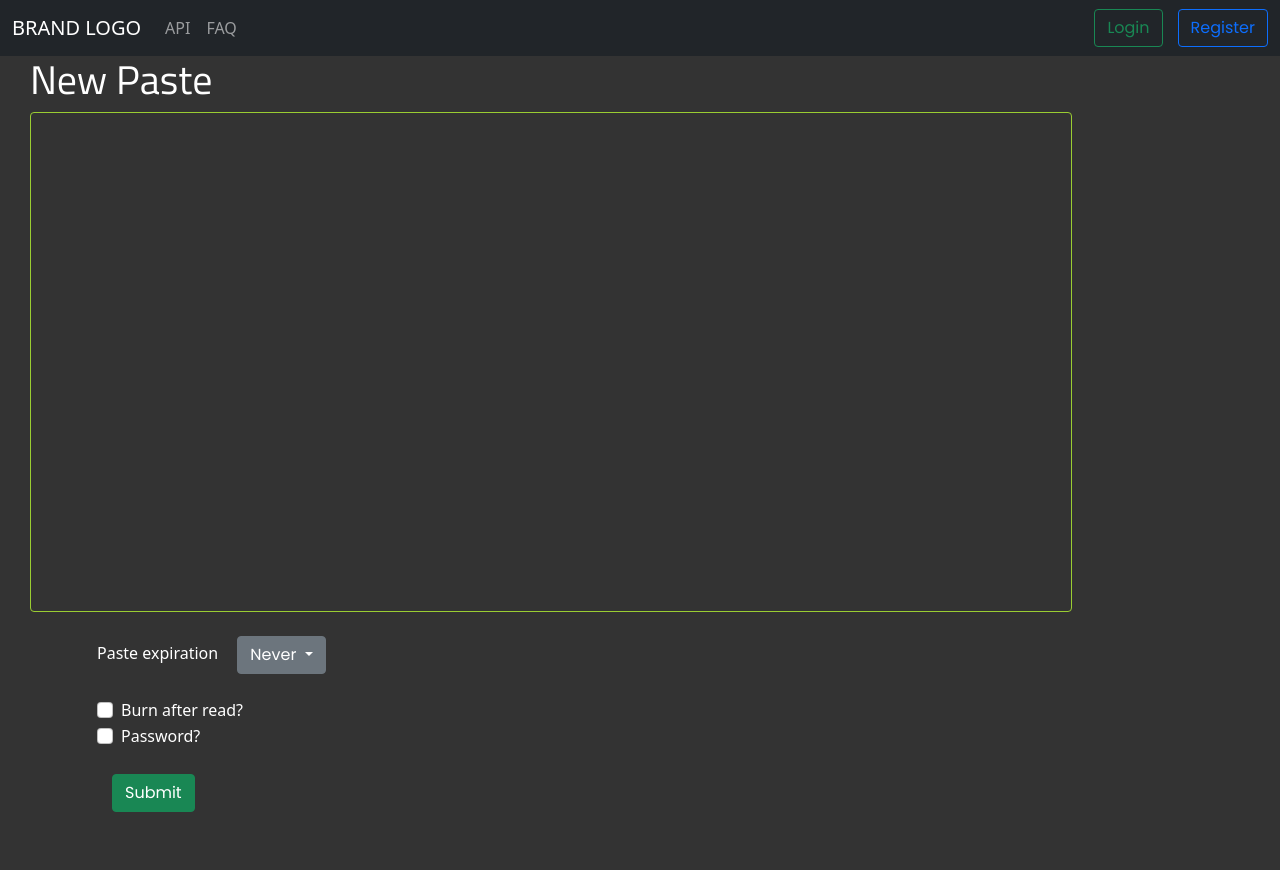
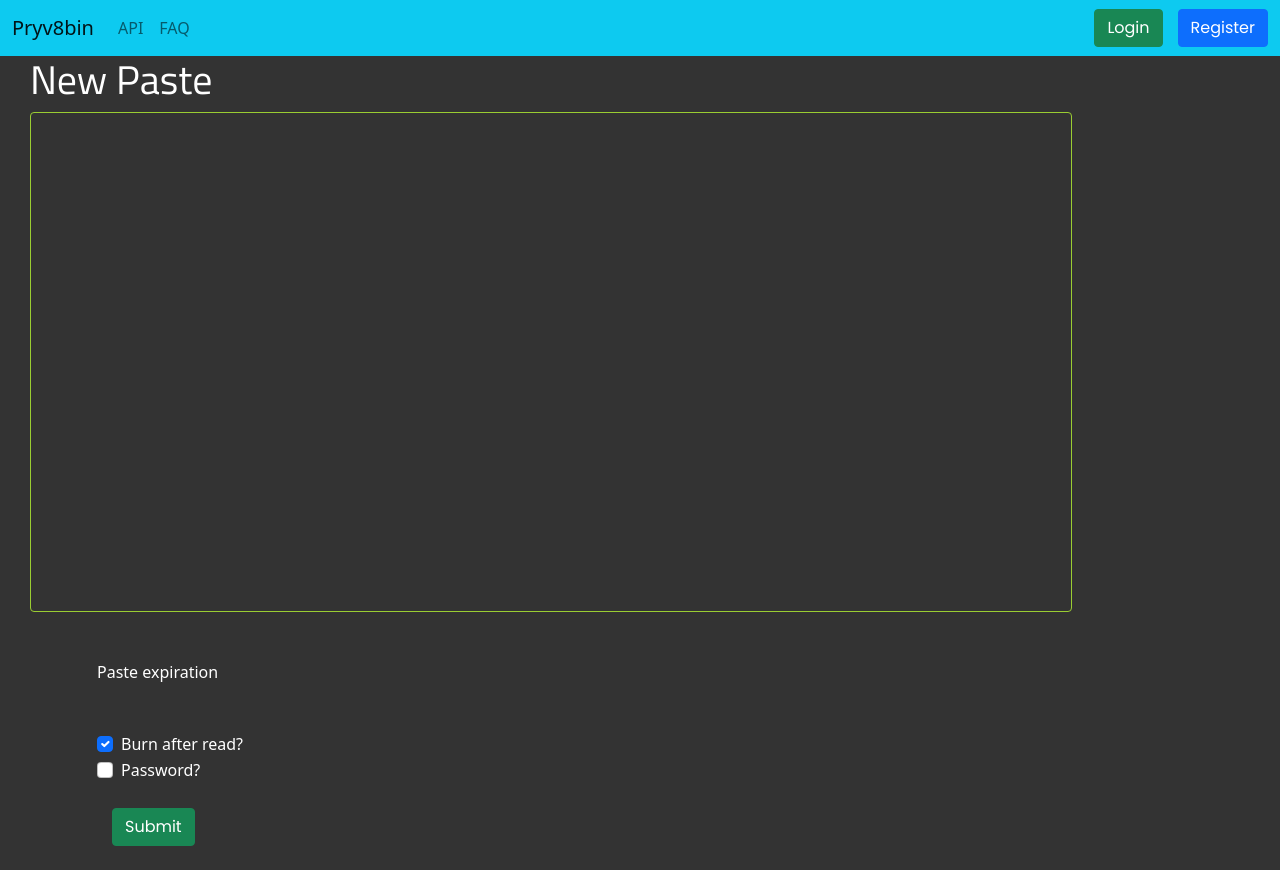
Before and after one commit to V01D0/pryv8bin, a CodeIgniter 4 app: template app/Views/index.php in a window 1280 px wide. Before the commit the page ends 812 px from the top, so only its background shows below. Run offline with PHP 8.4 and a stand-in for CodeIgniter, Linux system fonts and the light colour scheme; the template is opened without the code that fills it, so the values that code supplies are empty; some libraries are stand-ins or nearby versions.

Commit message:
changed class names, dropdown menu L&F; cleaned inline js

```diff
--- a/app/Views/index.php
+++ b/app/Views/index.php
@@ -17,10 +17,10 @@
 </head>
 
 <body>
-	<nav class="navbar navbar-expand-lg navbar-dark bg-dark">
+	<nav class="navbar navbar-expand-lg navbar-light bg-info">
 		<div class="container-fluid">
 			<!-- <li id="nav__brand"></li> -->
-			<a class="navbar-brand" href=".">BRAND LOGO</a>
+			<a class="navbar-brand" href=".">Pryv8bin</a>
 			<button class="navbar-toggler" type="button" data-bs-toggle="collapse" data-bs-target="#navbarSupportedContent" aria-controls="navbarSupportedContent" aria-expanded="false" aria-label="Toggle navigation">
 				<span class="navbar-toggler-icon"></span>
 			</button>
@@ -37,8 +37,8 @@
 				</ul>
 			</div>
 			<div class="d-flex">
-				<button class="btn btn-outline-success" type="button">Login</button>
-				<button class="btn btn-outline-primary" type="button">Register</button>
+				<button class="btn btn-success" type="button">Login</button>
+				<button class="btn btn-primary" type="button">Register</button>
 			</div>
 		</div>
 	</nav>
@@ -98,7 +98,7 @@
 				</div>
 			</div>
 		</form> -->
-		<?= form_open('paste') ?>
+		<?= form_open('paste', 'onsubmit="validate()"') ?>
 		<div class="col-10">
 			<textarea class="form-control" id="paste-text"></textarea>
 		</div>
@@ -107,17 +107,34 @@
 			<div class="container">
 				<div class="row">
 					<div class="col">
+						<br>
 						<div class="dropdown">
 							<label class="form-check-label">Paste expiration</label>
-							<button class="btn btn-secondary dropdown-toggle" onclick="getOption()" value="Never" id="expiry" type="button" id="dropdownMenuButton1" data-bs-toggle="dropdown" aria-expanded="false">
+							<!-- <button class="btn btn-secondary dropdown-toggle" onclick="getOption()" value="Never" id="expiry" type="button" id="dropdownMenuButton1" data-bs-toggle="dropdown" aria-expanded="false">
 								Never
-							</button>
-							<ul class="dropdown-menu" aria-labelledby="dropdownMenuButton1">
-								<!-- <li><a class="dropdown-item" href="#">Burn after read</a></li>
+							</button> -->
+							<!-- <ul class="dropdown-menu" aria-labelledby="dropdownMenuButton1"> -->
+							<!-- <li><a class="dropdown-item" href="#">Burn after read</a></li>
 								<li><button class="dropdown-item" type="button">Action</button></li>
 								<li><a class="dropdown-item" href="#">Something else here</a></li> -->
-								<!-- TODO: FIX DROPDOWN MENU -->
-							</ul>
+							<!-- TODO: FIX DROPDOWN MENU -->
+							<!-- </ul> -->
+							<?php
+							$options = [
+								'never' => 'Never',
+								'bar' => 'Burn after read',
+								'm10' => '10 Minutes',
+								'd1' => '1 Day',
+								'w1' => '1 Week',
+								'w2' => '2 Weeks',
+								'm1' => '1 Month',
+								'm6' => '6 Months',
+								'y1' => '1 Year'
+							];
+							echo form_dropdown('expiry', $options, 'bar', 'id=expiry onchange="uncheck()"');
+							?>
+							<br>
+							<br>
 						</div>
 					</div>
 				</div>
@@ -128,7 +145,7 @@
 					<div class="col">
 						<div>
 							<div class="form-check">
-								<input class="form-check-input" type="checkbox" value="" id="burn-after-read">
+								<input class="form-check-input" checked type="checkbox" value="" id="burn-after-read">
 								<label class="form-check-label" for="burn-after-read">
 									Burn after read?
 								</label>
@@ -149,7 +166,7 @@
 					</div>
 				</div>
 				<br>
-				<button type="submit" id="paste__submit" class="btn btn-success">Submit</button>
+				<button id="paste__submit" onclick="validate()" class="btn btn-success">Submit</button>
 			</div>
 		</div>
 		<?= form_close() ?>
@@ -157,75 +174,26 @@
 		<br>
 	</div>
 	<script>
-		var cb = document.getElementById("password")
+		let cb = document.getElementById("password")
 		cb.addEventListener('change', function() {
 			if (this.checked) {
-				var passwordField = document.getElementById("inputPassword2");
+				let passwordField = document.getElementById("inputPassword2");
 				passwordField.removeAttribute('hidden');
 				passwordField.value = generatePassword();
 			} else {
-				var passwordField = document.getElementById("inputPassword2");
+				let passwordField = document.getElementById("inputPassword2");
 				passwordField.setAttribute('hidden', '')
 			}
 		});
 
-		function populateList() {
-			const optionsList = [
-				"Burn after read",
-				"10 Minutes",
-				"1 Hour",
-				"1 Day",
-				"1 Week",
-				"2 Weeks",
-				"1 Month",
-				"6 Months",
-				"1 Year",
-			];
-			const select = document.querySelector(".dropdown-menu");
-			for (let i = 0; i < optionsList.length; i++) {
-				let option = optionsList[i];
-				let el = document.createElement("li");
-				el.innerHTML = `<button class="dropdown-item" type="button">${option}</button>`;
-				el.value = option;
-				select.appendChild(el);
-			}
-			// select = document.querySelector(".dropdown-menu");
-		}
-
-		function chooseOption() {
-			const el = document.querySelectorAll(".dropdown-item");
-			for (let i = 0; i < el.length; i++) {
-				el[i].addEventListener('click', function() {
-					let dropDownTgl = document.querySelector(".dropdown-toggle");
-					dropDownTgl.textContent = el[i].textContent;
-					dropDownTgl.value = el[i].textContent;
-				});
-			}
-		}
-
 		cb = document.getElementById("burn-after-read");
 		cb.addEventListener('change', function() {
 			if (this.checked) {
-				let dropDownTgl = document.querySelector(".dropdown-toggle");
-				dropDownTgl.textContent = "Burn after read";
-				dropDownTgl.value = "Burn after read";
-				// dropDownTgl.remove(dropDownTgl.selectedIndex)
+				changeOption("bar");
 			} else {
-				let dropDownTgl = document.querySelector(".dropdown-toggle");
-				console.log('hoot');
-				dropDownTgl.textContent = "Never";
-				dropDownTgl.value = "Never";
+				changeOption("never");
 			}
 		});
-
-		function getOption() {
-			let x = document.getElementById("expiry");
-			console.log(x.value);
-		}
-
-		populateList();
-		chooseOption();
-		getOption();
 	</script>
 </body>
 
```
Also changed, not shown: app/Views/templates/header.php (+4 -4 lines).
